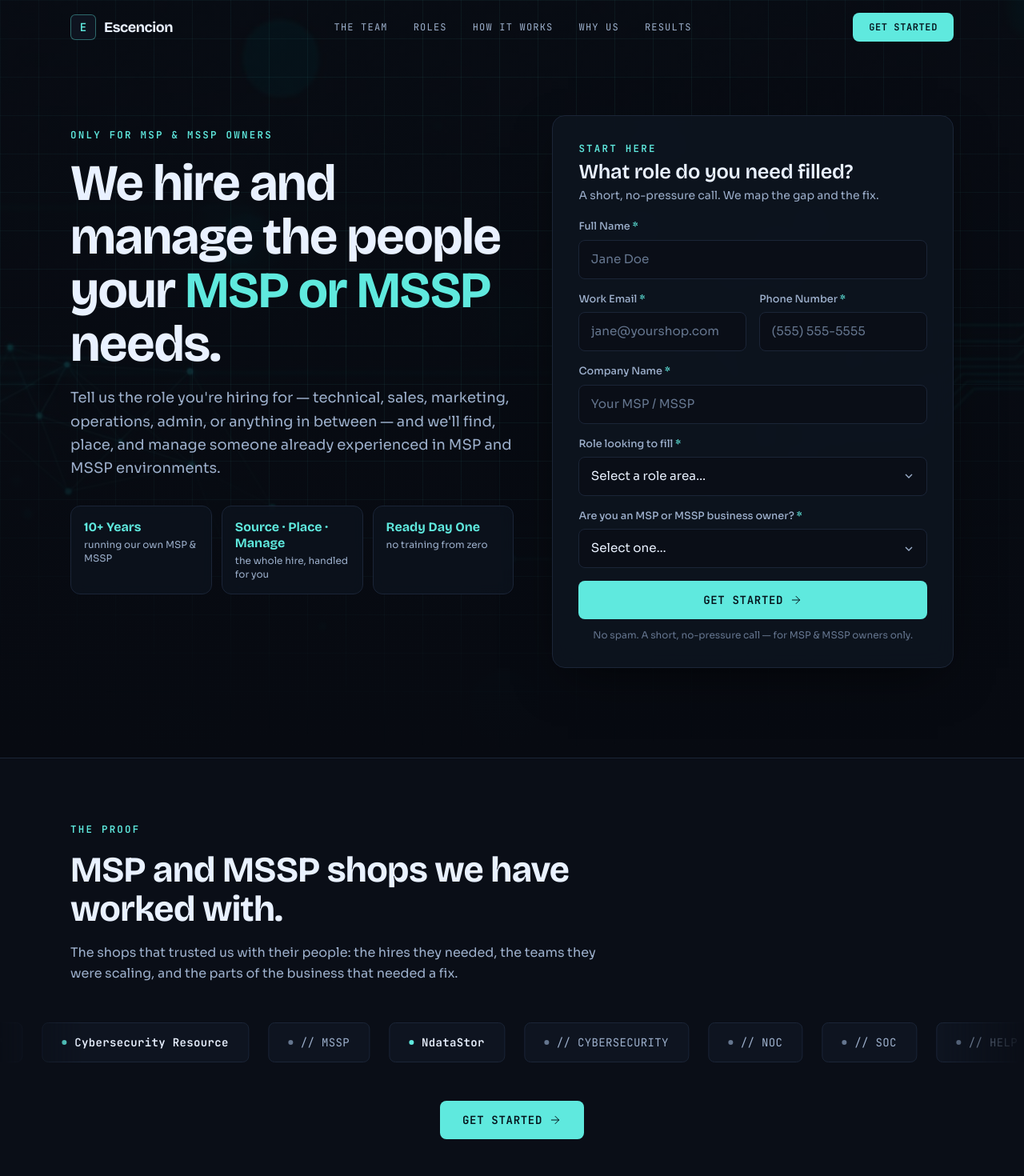
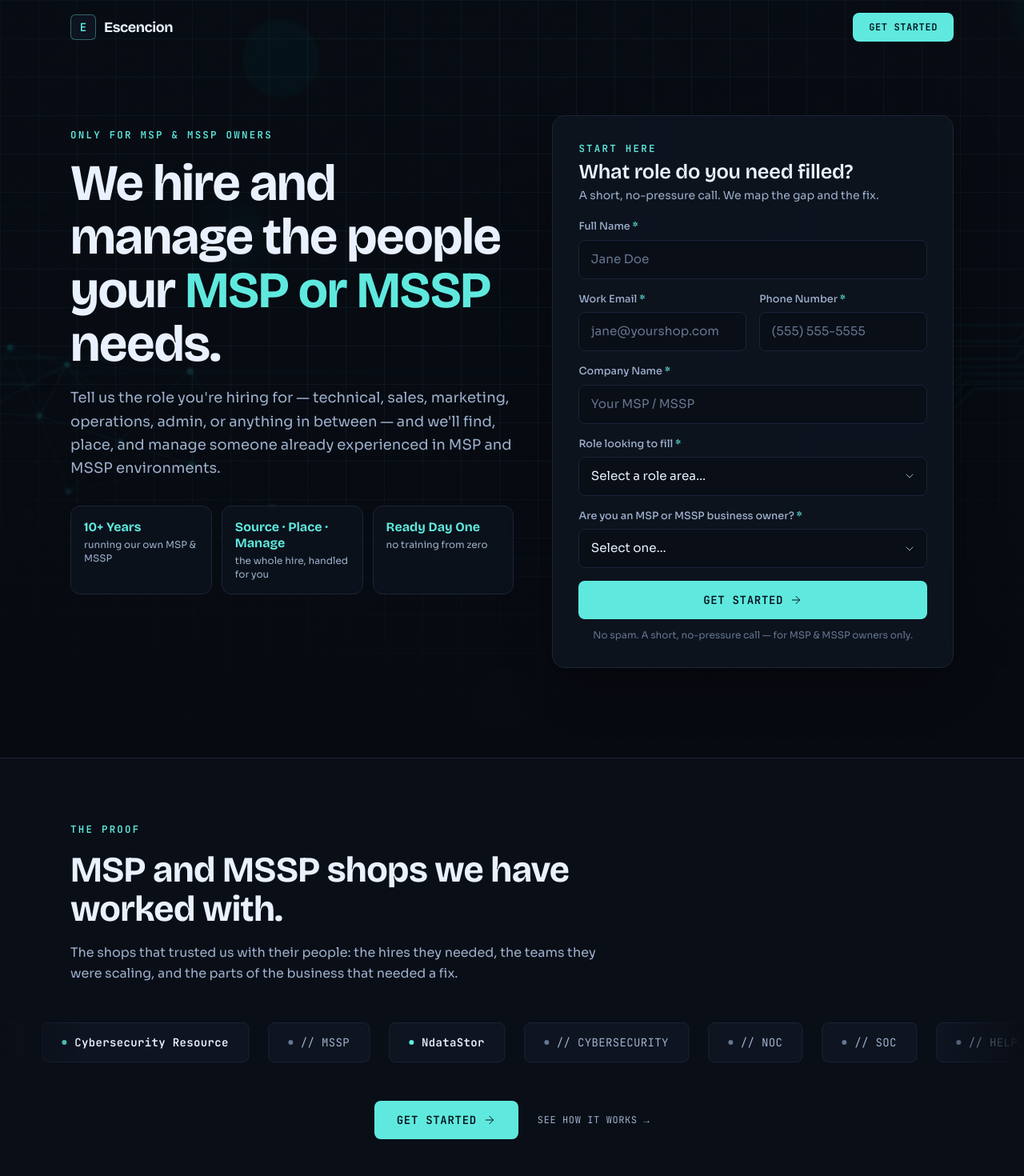
Before and after one commit to Landing-Pages-Websites/escencion-landing, a Next.js app: page / in a window 1280 px wide. Shown: the top 1470 px of the page at 80% size. Built offline with nearby package versions, Linux system fonts and the light colour scheme.

Commit message:
qa-polish: strip LP nav/footer exit links, select chevrons, dual section CTAs

```diff
--- a/src/app/page.tsx
+++ b/src/app/page.tsx
@@ -318,15 +318,33 @@ function Kicker({ num, children }: { num?: string; children: string }): ReactEle
   );
 }
 
-function CtaLink({ label = "Get Started" }: { label?: string }): ReactElement {
+interface CtaLinkProps {
+  label?: string;
+  secondaryLabel?: string;
+  secondaryHref?: string;
+}
+
+function CtaLink({
+  label = "Get Started",
+  secondaryLabel = "See how it works →",
+  secondaryHref = "#how-it-works",
+}: CtaLinkProps): ReactElement {
   return (
+    <div className="mt-10 flex flex-wrap items-center justify-center gap-x-6 gap-y-3">
       <a
         href="#hero"
-      className="group mt-10 inline-flex items-center gap-2 rounded-lg bg-accent px-7 py-3.5 font-mono text-sm font-semibold uppercase tracking-wider text-[var(--color-ink-dark)] transition-all duration-150 hover:bg-accent-hover hover:shadow-[0_0_24px_rgba(95,233,222,0.35)] active:translate-y-px"
+        className="group inline-flex items-center gap-2 rounded-lg bg-accent px-7 py-3.5 font-mono text-sm font-semibold uppercase tracking-wider text-[var(--color-ink-dark)] transition-all duration-150 hover:bg-accent-hover hover:shadow-[0_0_24px_rgba(95,233,222,0.35)] active:translate-y-px"
       >
         {label}
         <ArrowRight className="h-4 w-4 transition-transform group-hover:translate-x-0.5" />
       </a>
+      <a
+        href={secondaryHref}
+        className="inline-flex items-center font-mono text-xs uppercase tracking-wider text-muted underline-offset-4 transition-colors hover:text-accent hover:underline"
+      >
+        {secondaryLabel}
+      </a>
+    </div>
   );
 }
 
@@ -630,7 +648,7 @@ export default function Home(): ReactElement {
             ))}
           </div>
           <Reveal className="text-center">
-            <CtaLink />
+            <CtaLink secondaryLabel="See the roles we fill →" secondaryHref="#roles" />
           </Reveal>
         </div>
       </section>
@@ -797,9 +815,6 @@ export default function Home(): ReactElement {
             <span className="font-display text-lg font-bold text-ink">Escencion</span>
           </div>
           <nav className="flex flex-wrap gap-x-6 gap-y-2 font-mono text-xs uppercase tracking-wider text-muted">
-            <a href="#how-it-works" className="hover:text-accent">How It Works</a>
-            <a href="#roles" className="hover:text-accent">Roles</a>
-            <a href="#why-us" className="hover:text-accent">Why Us</a>
             <a href="https://escencion.com" target="_blank" rel="noopener noreferrer" className="hover:text-accent">escencion.com</a>
             <a href="https://cynexlink.com" target="_blank" rel="noopener noreferrer" className="hover:text-accent">cynexlink.com</a>
           </nav>
--- a/src/components/LeadForm.tsx
+++ b/src/components/LeadForm.tsx
@@ -9,7 +9,7 @@ import {
 } from "react";
 import { useMegaLeadForm } from "@/hooks/useMegaLeadForm";
 import { formatPhone, isValidPhone } from "@/hooks/usePhoneValidation";
-import { ArrowRight, Check } from "@/components/icons";
+import { ArrowRight, Check, ChevronDown } from "@/components/icons";
 
 // ── Mega lead-routing config (real Escencion site/customer IDs) ──
 const CUSTOMER_ID = "8edb6f3d-5374-48ad-ad52-41f6fc1fc387";
@@ -202,10 +202,13 @@ export default function LeadForm({ idPrefix }: LeadFormProps): ReactElement {
         <label htmlFor={id("role_to_fill")}>
           Role looking to fill <span className="req">*</span>
         </label>
+        <div className="relative">
           <select
             id={id("role_to_fill")}
             name="role_to_fill"
             required
+            className="appearance-none"
+            style={{ backgroundImage: "none" }}
             value={values.role_to_fill}
             onChange={onChange}
           >
@@ -218,16 +221,21 @@ export default function LeadForm({ idPrefix }: LeadFormProps): ReactElement {
               </option>
             ))}
           </select>
+          <ChevronDown className="pointer-events-none absolute right-3.5 top-1/2 h-4 w-4 -translate-y-1/2 text-muted" />
+        </div>
       </div>
 
       <div className="field sm:col-span-2">
         <label htmlFor={id("is_msp_mssp_owner")}>
           Are you an MSP or MSSP business owner? <span className="req">*</span>
         </label>
+        <div className="relative">
           <select
             id={id("is_msp_mssp_owner")}
             name="is_msp_mssp_owner"
             required
+            className="appearance-none"
+            style={{ backgroundImage: "none" }}
             value={values.is_msp_mssp_owner}
             onChange={onChange}
           >
@@ -237,6 +245,8 @@ export default function LeadForm({ idPrefix }: LeadFormProps): ReactElement {
             <option value="Yes">Yes</option>
             <option value="No">No</option>
           </select>
+          <ChevronDown className="pointer-events-none absolute right-3.5 top-1/2 h-4 w-4 -translate-y-1/2 text-muted" />
+        </div>
       </div>
 
       {status === "error" && (
--- a/src/components/SiteChrome.tsx
+++ b/src/components/SiteChrome.tsx
@@ -2,14 +2,6 @@
 
 import { useEffect, useState, type ReactElement } from "react";
 import { ArrowRight, Close, Menu } from "@/components/icons";
-
-const NAV_LINKS = [
-  { label: "The Team", href: "#team" },
-  { label: "Roles", href: "#roles" },
-  { label: "How It Works", href: "#how-it-works" },
-  { label: "Why Us", href: "#why-us" },
-  { label: "Results", href: "#testimonials" },
-];
 
 function Wordmark(): ReactElement {
   return (
@@ -62,17 +54,6 @@ export default function SiteChrome(): ReactElement {
       >
         <nav className="mx-auto flex max-w-[1200px] items-center justify-between px-6 py-4 md:px-12">
           <Wordmark />
-          <div className="hidden items-center gap-8 lg:flex">
-            {NAV_LINKS.map((link) => (
-              <a
-                key={link.href}
-                href={link.href}
-                className="font-mono text-xs uppercase tracking-widest text-muted transition-colors hover:text-accent"
-              >
-                {link.label}
-              </a>
-            ))}
-          </div>
           <div className="flex items-center gap-3">
             <a
               href="#hero"
@@ -121,22 +102,10 @@ export default function SiteChrome(): ReactElement {
               <Close className="h-5 w-5" />
             </button>
           </div>
-          <div className="flex flex-col gap-1">
-            {NAV_LINKS.map((link) => (
-              <a
-                key={link.href}
-                href={link.href}
-                onClick={() => setDrawerOpen(false)}
-                className="rounded-lg px-3 py-3 font-mono text-sm uppercase tracking-widest text-muted transition-colors hover:bg-surface-2 hover:text-accent"
-              >
-                {link.label}
-              </a>
-            ))}
-          </div>
           <a
             href="#hero"
             onClick={() => setDrawerOpen(false)}
-            className="mt-6 flex items-center justify-center gap-2 rounded-lg bg-accent px-5 py-3.5 font-mono text-sm font-semibold uppercase tracking-wider text-[var(--color-ink-dark)]"
+            className="flex items-center justify-center gap-2 rounded-lg bg-accent px-5 py-3.5 font-mono text-sm font-semibold uppercase tracking-wider text-[var(--color-ink-dark)]"
           >
             Get Started <ArrowRight className="h-4 w-4" />
           </a>
```
Lines whose indentation alone changed are shown as unchanged.
